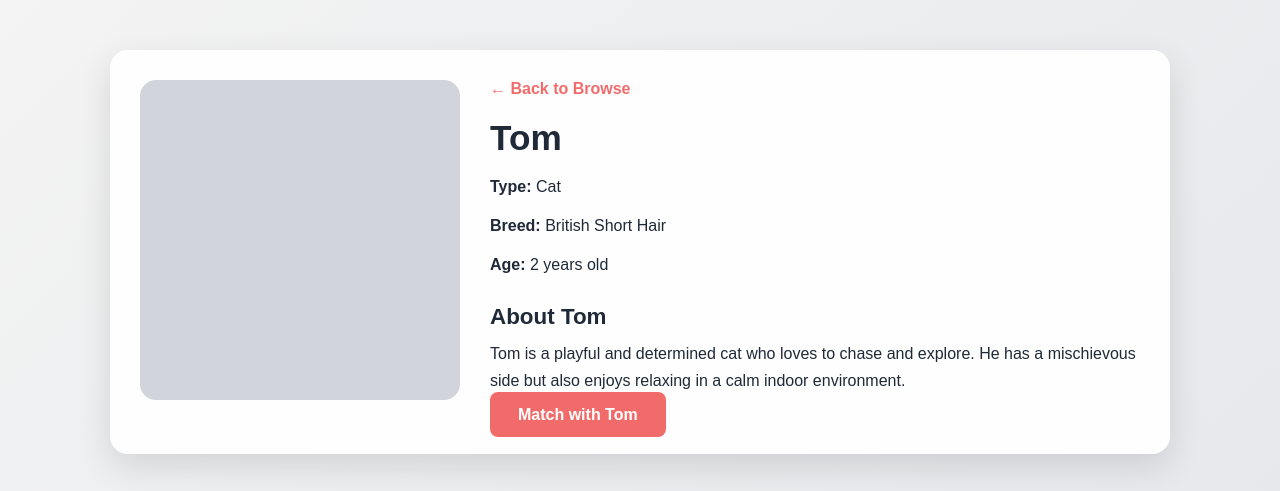
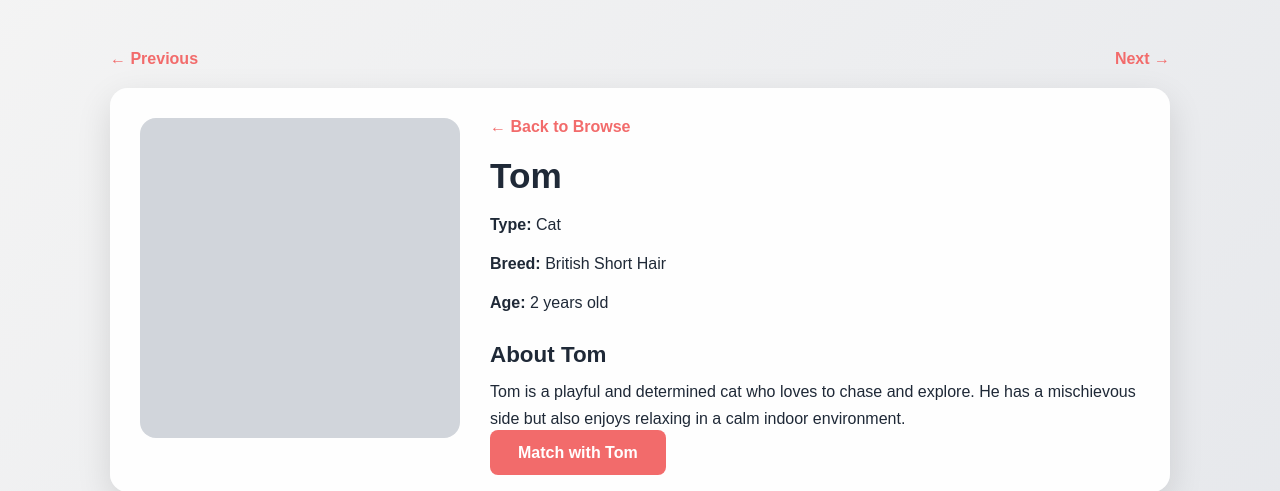
Before and after one commit to Luke-Smith92/RescueMatch, a Flask app: page /animal/2 in a window 1280 px wide. Shown: the part 69-560 px from the top of the page. Run offline with Flask 3, Linux system fonts and the light colour scheme.

Commit message:
Added previous and next navigation to animal details pages

```diff
--- a/app.py
+++ b/app.py
@@ -26,11 +26,18 @@ def browse():
 @app.route("/animal/<int:pet_id>")
 def animal_detail(pet_id):
     pets = load_pets()
-    matches_left = get_matches_left()
 
-    for pet in pets:
+    for index, pet in enumerate(pets):
         if pet["id"] == pet_id:
-            return render_template("animal.html", pet=pet, matches_left=matches_left)
+            previous_pet = pets[index - 1] if index > 0 else None
+            next_pet = pets[index + 1] if index < len(pets) - 1 else None
+
+            return render_template(
+                "animal.html",
+                pet=pet,
+                previous_pet=previous_pet,
+                next_pet=next_pet
+            )
 
     return "Pet not found"
 
--- a/static/style.css
+++ b/static/style.css
@@ -310,3 +310,19 @@ body {
 .back-link:hover {
     text-decoration: underline;
 }
+.details-navigation {
+    max-width: 1100px;
+    margin: 0 auto 20px;
+    display: flex;
+    justify-content: space-between;
+}
+
+.arrow-link {
+    color: #f26b6b;
+    text-decoration: none;
+    font-weight: bold;
+}
+
+.arrow-link:hover {
+    text-decoration: underline;
+}
--- a/templates/animal.html
+++ b/templates/animal.html
@@ -17,6 +17,17 @@
     </header>
 
     <main class="details-page">
+        <div class="details-navigation">
+    {% if previous_pet %}
+        <a href="/animal/{{ previous_pet.id }}" class="arrow-link">← Previous</a>
+    {% else %}
+        <span></span>
+    {% endif %}
+
+    {% if next_pet %}
+        <a href="/animal/{{ next_pet.id }}" class="arrow-link">Next →</a>
+    {% endif %}
+    </div>
         <div class="details-card">
             <div class="details-image-placeholder"></div>
 
```
